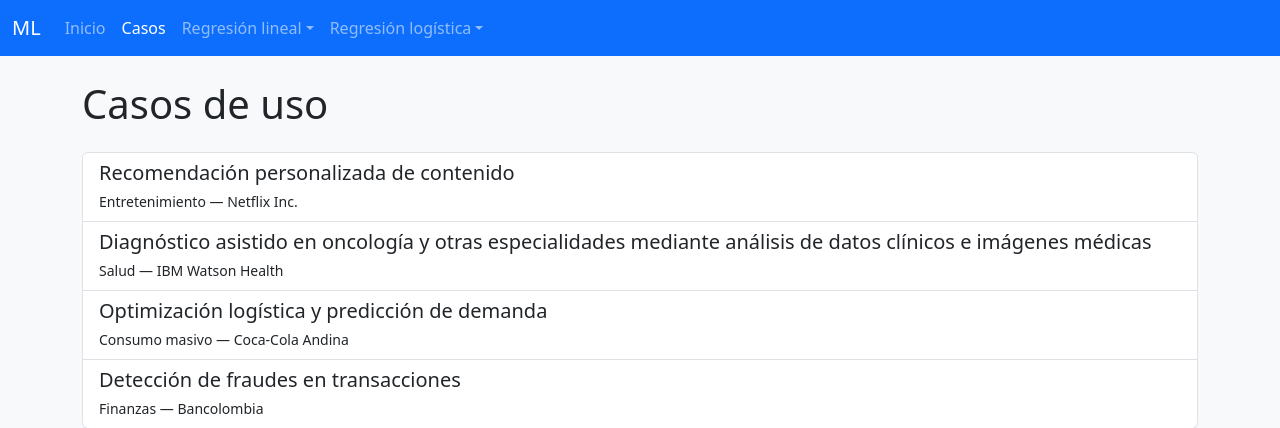
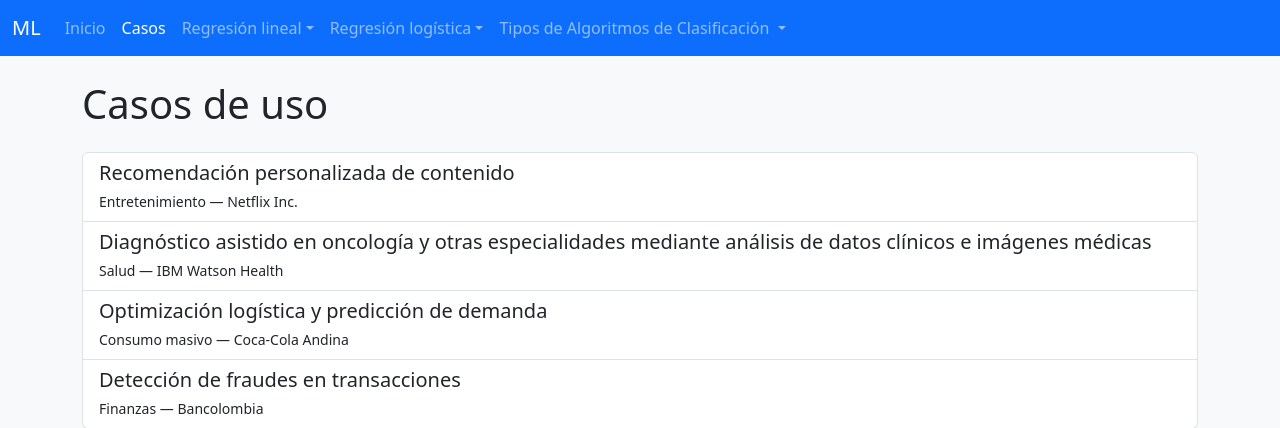
Before and after one commit to Juan-Diego-Ortiz-Baquero/Machine-Learning, a Flask app: page /casos in a window 1280 px wide. Shown: the top 428 px of the page. Run offline with Flask 3, Linux system fonts and the light colour scheme; parts of the project's set-up code (start-up, migrations or seed data) failed here and were passed over.

Commit message:
Añadida nueva seccion: "Clasificación"

```diff
--- a/clase-machine-learning2708/templates/navbar.html
+++ b/clase-machine-learning2708/templates/navbar.html
@@ -24,6 +24,25 @@
             <li><a class="dropdown-item {% if active_page == 'r_logistica_ejercicio' %}active{% endif %}" href="{{ url_for('r_logistica_ejercicio') }}">Ejercicio práctico</a></li>
           </ul>
         </li>
+
+        <!-- NUEVA SECCIÓN: CLASIFICACIÓN -->
+        <li class="nav-item dropdown">
+          <a class="nav-link dropdown-toggle {% if active_page in ['clasificacion_conceptos','clasificacion_ejercicio'] %}active{% endif %}" href="#" data-bs-toggle="dropdown">
+            Tipos de Algoritmos de Clasificación
+          </a>
+          <ul class="dropdown-menu">
+            <li>
+              <a class="dropdown-item {% if active_page == 'clasificacion_conceptos' %}active{% endif %}" href="{{ url_for('clasificacion_conceptos') }}">
+                Conceptos básicos
+              </a>
+            </li>
+            <li>
+              <a class="dropdown-item {% if active_page == 'clasificacion_ejercicio' %}active{% endif %}" href="{{ url_for('clasificacion_ejercicio') }}">
+                Caso práctico
+              </a>
+            </li>
+          </ul>
+        </li>
       </ul>
     </div>
   </div>
```
